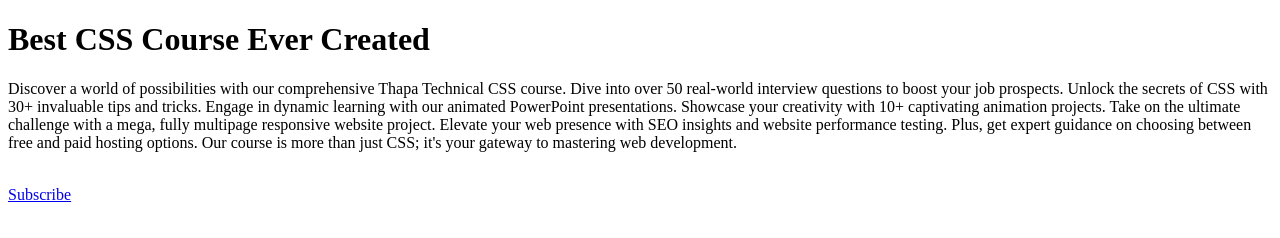
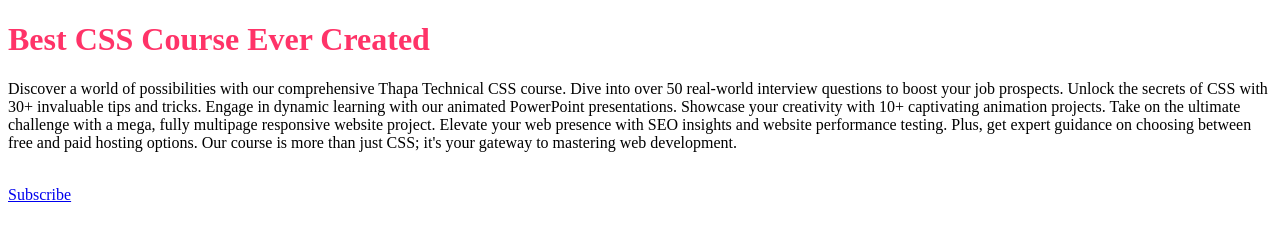
Before and after one commit to MubeenButt379eng/Web-Developnment, a plain HTML site: page CSS/basic/index.html in a window 1280 px wide. Drawn offline with Linux system fonts and the light colour scheme.

Commit message:
Addes basic of css

```diff
--- a/CSS/basic/style.css
+++ b/CSS/basic/style.css
@@ -1 +1,5 @@
 /*  #ff3368; #ecfdff; */
+
+h1{
+    color:#ff3368
+}
```
Also changed, not shown: CSS/basic/index.html (+6 -1 lines).
